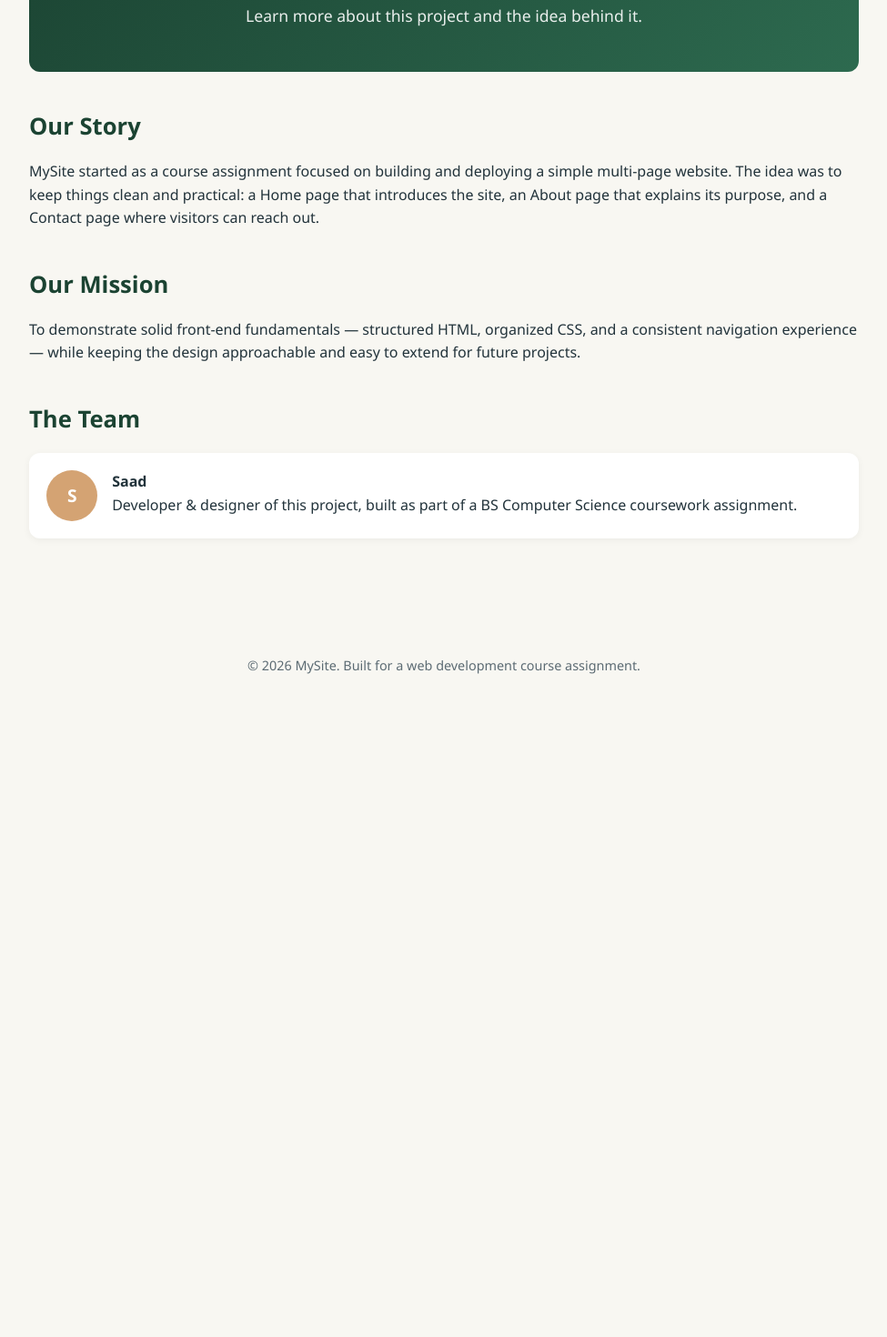
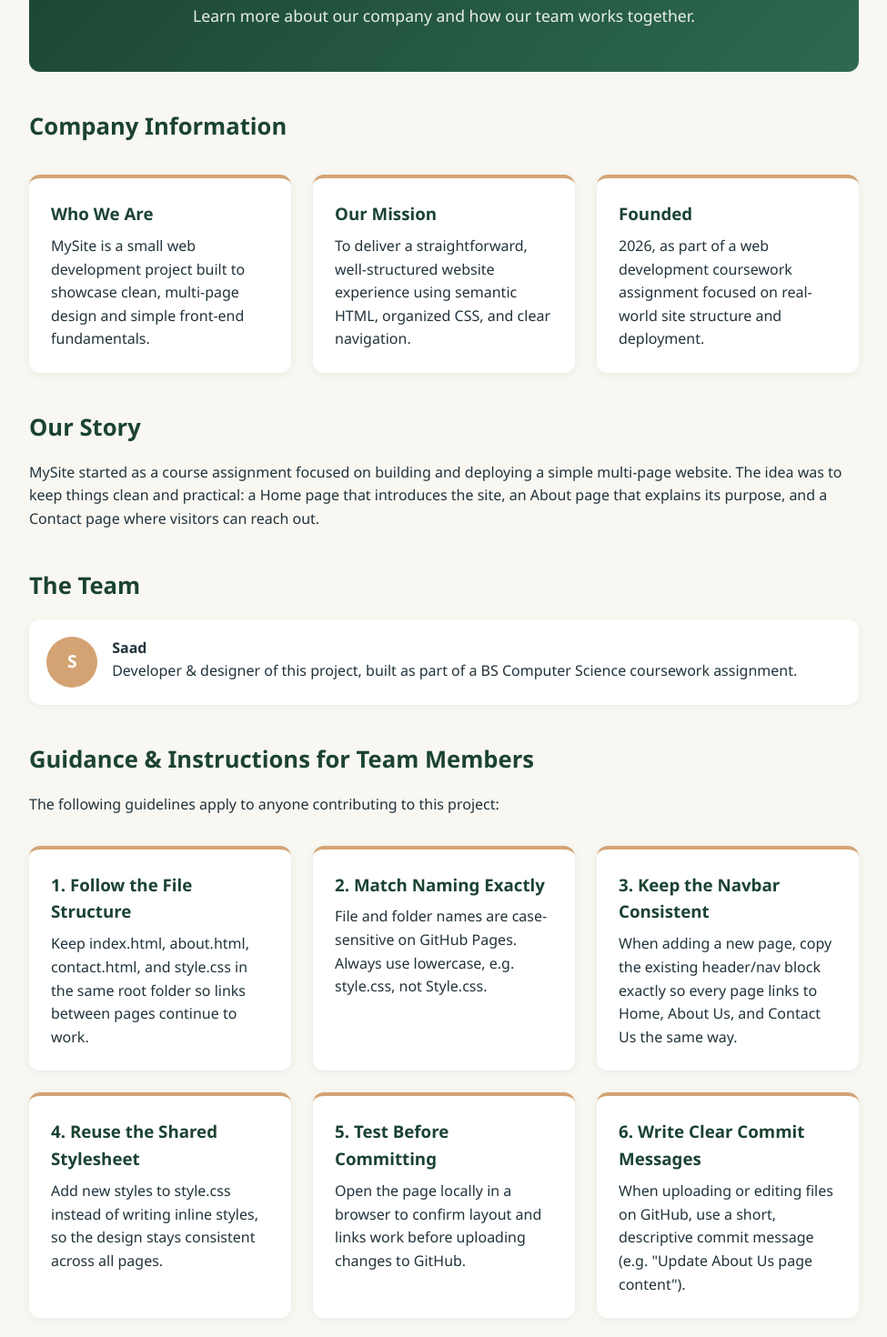
Before and after one commit to Saadi12344/java-script-assigment, a plain HTML site: page about.html in a window 1280 px wide. Shown: the part 230-1700 px from the top of the page at 91% size, without its empty margins (152-1127 px from the left). Before the commit the page ends 997 px from the top, so only its background shows below. Drawn offline with Linux system fonts and the light colour scheme.

Commit message:
Update about.html

```diff
--- a/about.html
+++ b/about.html
@@ -22,7 +22,25 @@
 <main>
   <section class="hero">
     <h1>About Us</h1>
-    <p>Learn more about this project and the idea behind it.</p>
+    <p>Learn more about our company and how our team works together.</p>
+  </section>
+
+  <section>
+    <h2>Company Information</h2>
+    <div class="card-grid">
+      <div class="card">
+        <h3>Who We Are</h3>
+        <p>MySite is a small web development project built to showcase clean, multi-page design and simple front-end fundamentals.</p>
+      </div>
+      <div class="card">
+        <h3>Our Mission</h3>
+        <p>To deliver a straightforward, well-structured website experience using semantic HTML, organized CSS, and clear navigation.</p>
+      </div>
+      <div class="card">
+        <h3>Founded</h3>
+        <p>2026, as part of a web development coursework assignment focused on real-world site structure and deployment.</p>
+      </div>
+    </div>
   </section>
 
   <section>
@@ -36,21 +54,43 @@
   </section>
 
   <section>
-    <h2>Our Mission</h2>
-    <p>
-      To demonstrate solid front-end fundamentals — structured HTML, organized CSS,
-      and a consistent navigation experience — while keeping the design approachable
-      and easy to extend for future projects.
-    </p>
-  </section>
-
-  <section>
     <h2>The Team</h2>
     <div class="team-member">
       <div class="avatar">S</div>
       <div>
         <strong>Saad</strong>
         <p>Developer &amp; designer of this project, built as part of a BS Computer Science coursework assignment.</p>
+      </div>
+    </div>
+  </section>
+
+  <section>
+    <h2>Guidance &amp; Instructions for Team Members</h2>
+    <p>The following guidelines apply to anyone contributing to this project:</p>
+    <div class="card-grid">
+      <div class="card">
+        <h3>1. Follow the File Structure</h3>
+        <p>Keep index.html, about.html, contact.html, and style.css in the same root folder so links between pages continue to work.</p>
+      </div>
+      <div class="card">
+        <h3>2. Match Naming Exactly</h3>
+        <p>File and folder names are case-sensitive on GitHub Pages. Always use lowercase, e.g. style.css, not Style.css.</p>
+      </div>
+      <div class="card">
+        <h3>3. Keep the Navbar Consistent</h3>
+        <p>When adding a new page, copy the existing header/nav block exactly so every page links to Home, About Us, and Contact Us the same way.</p>
+      </div>
+      <div class="card">
+        <h3>4. Reuse the Shared Stylesheet</h3>
+        <p>Add new styles to style.css instead of writing inline styles, so the design stays consistent across all pages.</p>
+      </div>
+      <div class="card">
+        <h3>5. Test Before Committing</h3>
+        <p>Open the page locally in a browser to confirm layout and links work before uploading changes to GitHub.</p>
+      </div>
+      <div class="card">
+        <h3>6. Write Clear Commit Messages</h3>
+        <p>When uploading or editing files on GitHub, use a short, descriptive commit message (e.g. "Update About Us page content").</p>
       </div>
     </div>
   </section>
```
